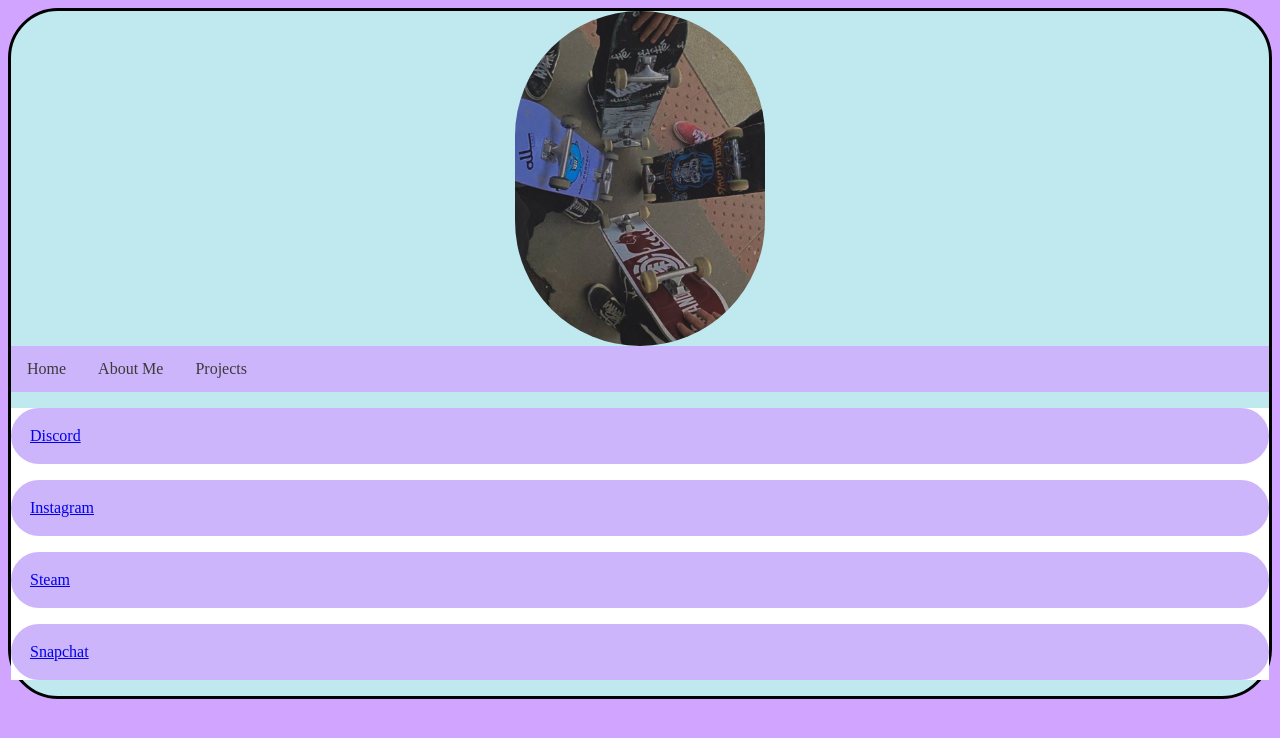
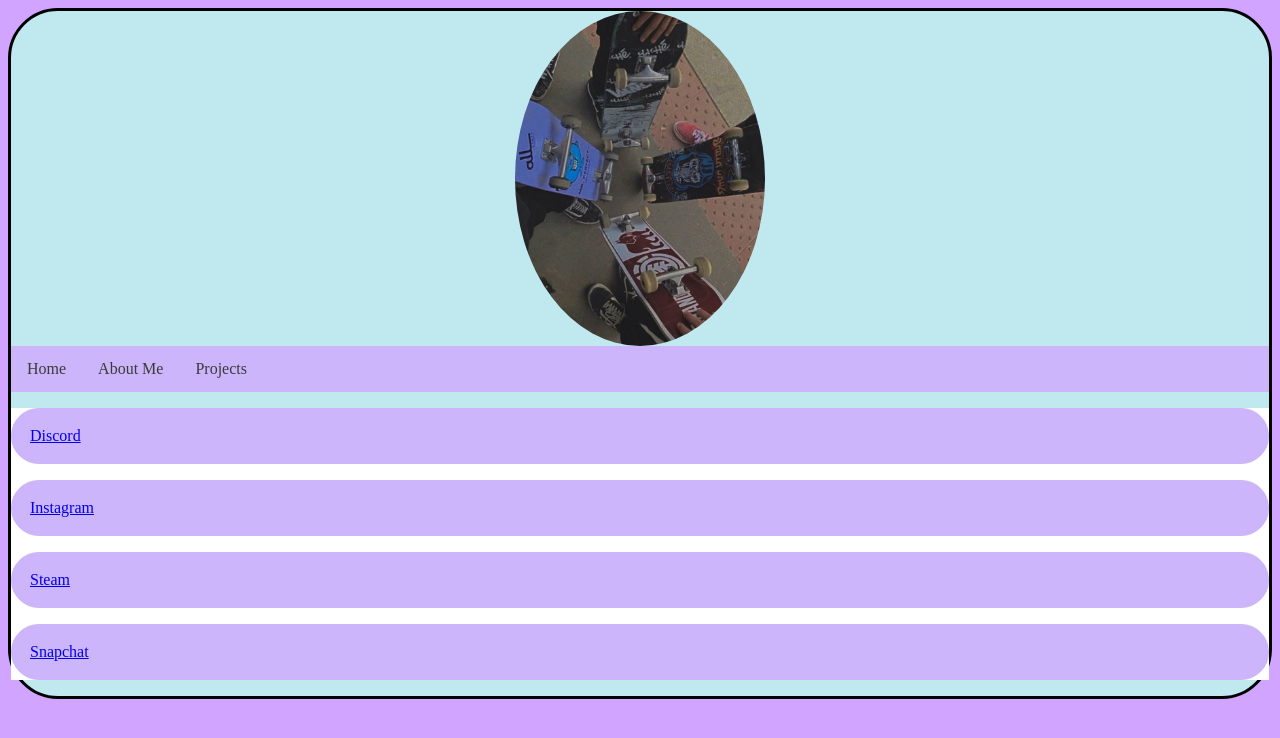
Before and after one commit to p0enix01/p0enix01.github.io, a plain HTML site: page index.html in a window 1280 px wide. Drawn offline with Linux system fonts and the light colour scheme.

Commit message:
Update Harry.css

```diff
--- a/Harry.css
+++ b/Harry.css
@@ -12,7 +12,7 @@ body {
 
 
 .profile img {
-    border-radius: 500px;
+    border-radius: 50%;
     width: 250px;
 
     display: block;
```
